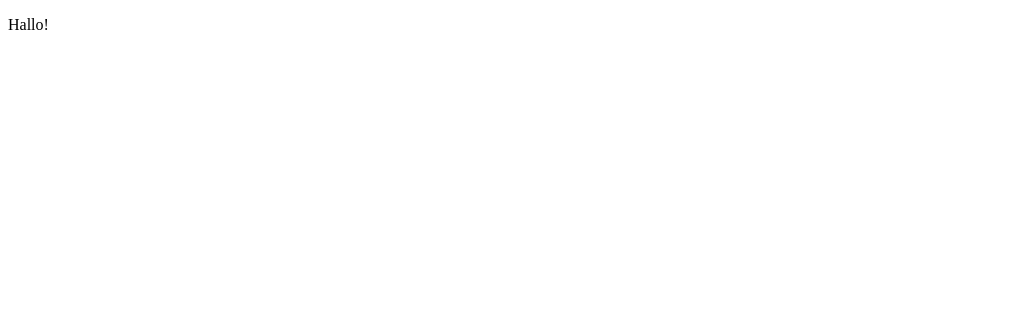
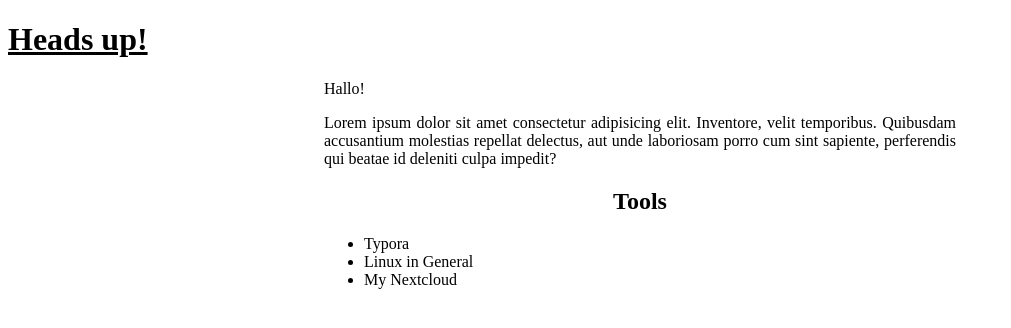
Before and after one commit to Gk1mtd/a-new-test-page, a plain HTML site: page index.html in a window 1280 px wide. Shown: the whole page, without its empty margins (0-1011 px from the left). Drawn offline with Linux system fonts and the light colour scheme.

Commit message:
added style.css and some content

```diff
--- a/index.html
+++ b/index.html
@@ -3,10 +3,21 @@
     <head>
         <meta charset="UTF-8">
         <title>A Simple Web Page</title>
+        <link href="style.css" rel="stylesheet">
     </head>
     <body>
-        <div>
+        <h1>Heads up!</h1>
+        <section id="introduction">
             <p>Hallo!</p>
-        </div>
+            <p>Lorem ipsum dolor sit amet consectetur adipisicing elit. Inventore, velit temporibus. Quibusdam accusantium molestias repellat delectus, aut unde laboriosam porro cum sint sapiente, perferendis qui beatae id deleniti culpa impedit?</p>
+        </section>
+        <section id="Tools">
+            <h2>Tools</h2>
+            <ul>
+                <li>Typora</li>
+                <li>Linux in General</li>
+                <li>My Nextcloud</li>
+            </ul>
+        </section>
     </body>
 </html>
--- /dev/null
+++ b/style.css
@@ -0,0 +1,22 @@
+h1 {
+    text-decoration: underline;
+}
+
+p {
+    text-align: justify;
+}
+#introduction {
+    width: 50%;
+    margin-left: 25%;
+}
+
+#Tools h2 {
+    text-align: center;
+    width: 50%;
+    margin-left: 25%;
+}
+
+#Tools ul {
+    width: 50%;
+    margin-left: 25%;
+}
```
